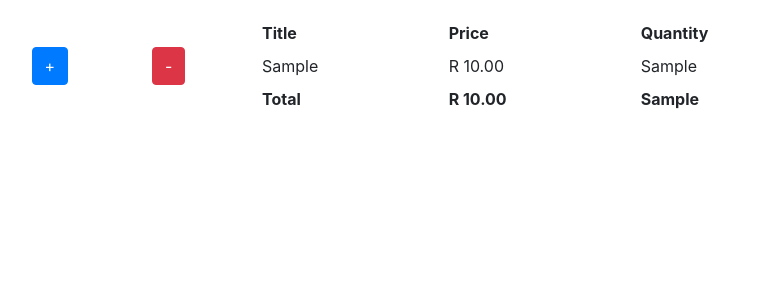
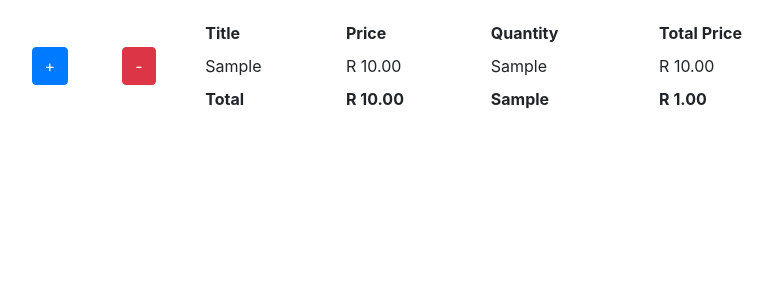
Before and after one commit to douglas86/e-commerce, a Django app: template shop/templates/shop/checkout.html in a window 1280 px wide. Shown: the part 56-356 px from the top of the page, without its empty margins (332-1105 px from the left). Run offline with Django 3.2, Linux system fonts and the light colour scheme; the template is opened without the code that fills it: most values are stand-ins (such as "Sample title", 1, 10 or a date in 2020); some libraries are stand-ins or nearby versions.

Commit message:
added total price column to checkout.html

```diff
--- a/mysite/settings.py
+++ b/mysite/settings.py
@@ -39,6 +39,7 @@ INSTALLED_APPS = [
     "livereload",
     "django.contrib.messages",
     "django.contrib.staticfiles",
+    "mathfilters",
 ]
 
 
--- a/shop/context_processors.py
+++ b/shop/context_processors.py
@@ -30,14 +30,17 @@ def sect(request):
 
     Sum = []
     quantity = []
+    total_price = []
 
     for i in range(len(item.keys())):
         adding_prices = list(item.values())[i][2]
         adding_quantities = list(item.values())[i][3]
         Sum.append(adding_prices)
         quantity.append(adding_quantities)
+        adding_prices = Sum[i] * quantity[i]
+        total_price.append(adding_prices)
 
-    return item, sum(Sum), sum(quantity)
+    return item, sum(Sum), sum(quantity), total_price
 
 
 def sections_processor(request):
--- a/shop/templates/shop/checkout.html
+++ b/shop/templates/shop/checkout.html
@@ -1,4 +1,5 @@
 {% extends 'shop/base.html' %}
+{% load mathfilters %}
 {% block body %}
 <table style="margin-left:25%; margin-top:20px; width:75%">
 	<tr >
@@ -7,6 +8,7 @@
 		<th>Title</th>
 		<th>Price</th>
 		<th>Quantity</th>
+		<th>Total Price</th>
 	</tr>
 	{% for v in item.values %}
 	<tr>
@@ -23,6 +25,7 @@
 		<td >{{ v.1 }}</td>
 		<td>R {{ v.2|floatformat:2 }}</td>
 		<td>{{ v.3 }}</td>
+		<td>R {{ v.2|mul:v.3|floatformat:2 }}</td>
 	</tr>
 	{% endfor %}
 	<tr>
@@ -31,6 +34,7 @@
 		<th>Total</th>
 		<th>R {{ adding_prices|floatformat:2 }}</th>
 		<th>{{ adding_quantities }}</th>
+		<th>R {{ total_price|floatformat:2 }}</th>
 	</tr>
 </table>
 {% endblock %}
--- a/shop/views.py
+++ b/shop/views.py
@@ -72,7 +72,7 @@ def subtract(request, id):
 
 def checkout(request):
     product_objects = Product.objects.all()
-    item, adding_prices, adding_quantities = sect(request)
+    item, adding_prices, adding_quantities, total_price = sect(request)
     return render(
         request,
         "shop/checkout.html",
@@ -81,5 +81,7 @@ def checkout(request):
             "item": item,
             "adding_prices": adding_prices,
             "adding_quantities": adding_quantities,
+            "total_column":total_price,
+            "total_price":sum(total_price),
         },
     )
```
